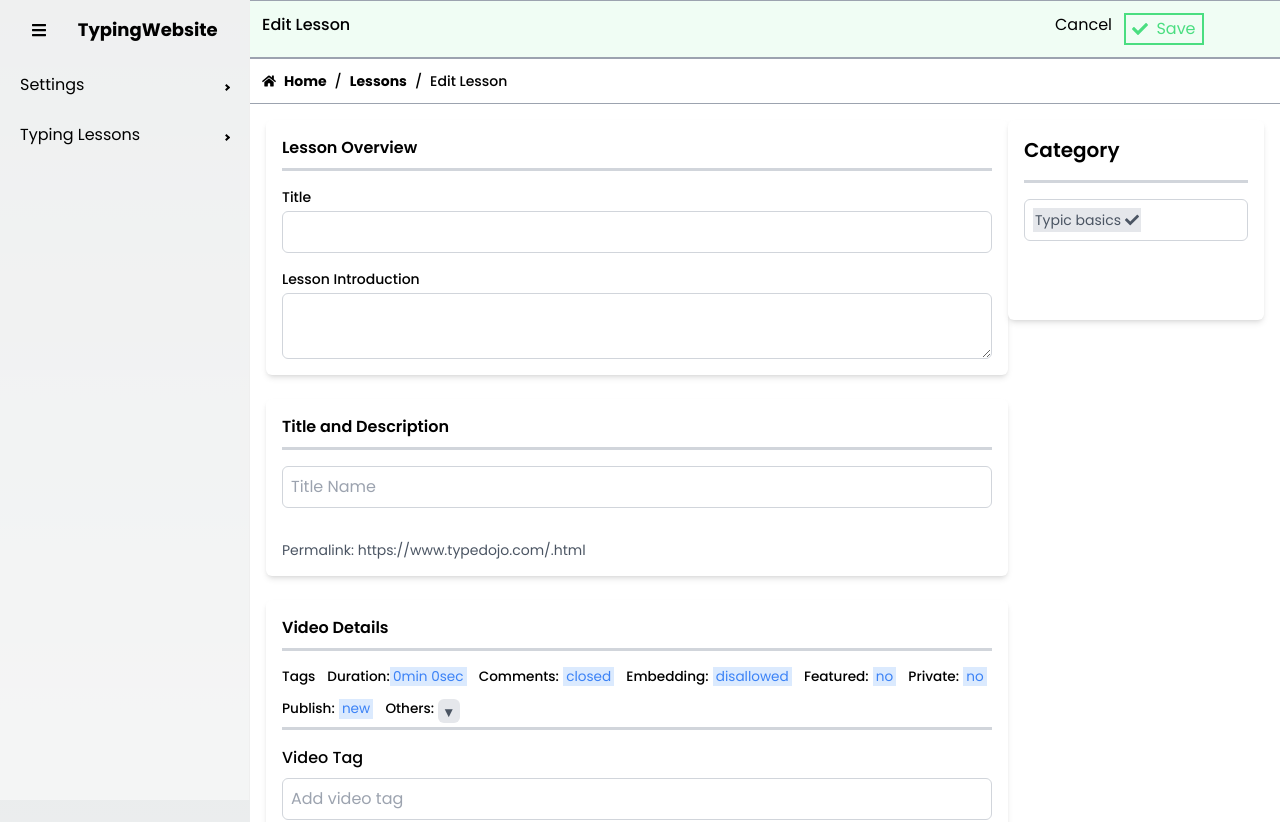
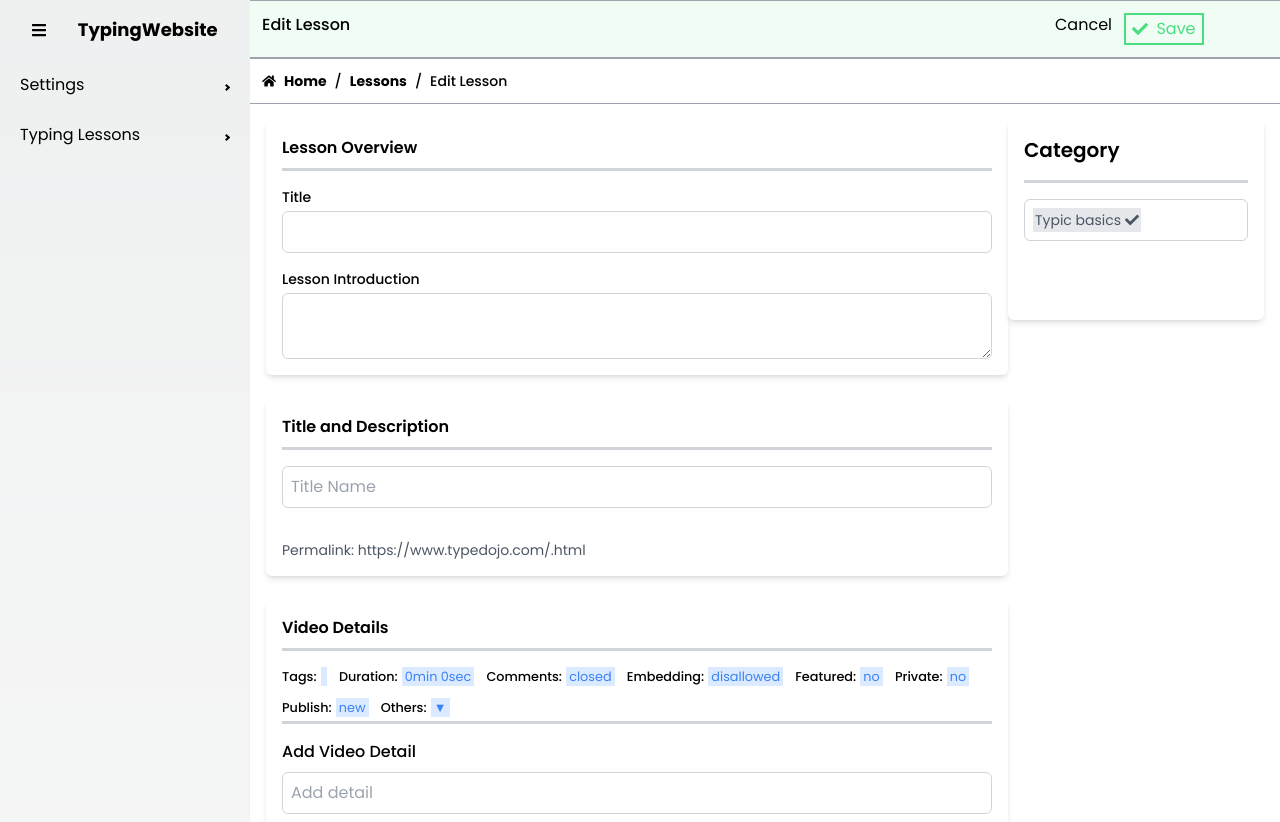
Before and after one commit to Somgupta786/typingg, a Next.js app: page /admin/dashboard/typingLesson/addLesson in a window 1280 px wide. Shown: the top 822 px of the page. Built offline with nearby package versions, Linux system fonts and the light colour scheme.

Commit message:
create add lesson section

```diff
--- a/package.json
+++ b/package.json
@@ -15,6 +15,7 @@
     "@mui/material": "^5.16.4",
     "@react-oauth/google": "^0.12.1",
     "axios": "^1.7.2",
+    "browser-image-compression": "^2.0.2",
     "dot-env": "^0.0.1",
     "js-cookie": "^3.0.5",
     "next": "14.2.5",
--- a/src/app/admin/dashboard/layout.jsx
+++ b/src/app/admin/dashboard/layout.jsx
@@ -16,10 +16,11 @@ export default function Layout({ children }) {
     router.push('/admin/dashboard/typingLesson/addLesson');
   };
 
+
   return (
     <div className="flex">
       {isSidebarOpen && (
-        <Sidebar className="h-[100vh] text-black">
+        <Sidebar className=" absolute min-h-[100vh] text-black">
           <div className="flex items-center justify-around p-4">
           <FaBars onClick={toggleSidebar} className="cursor-pointer" />
             <h1 className="text-lg font-bold">TypingWebsite</h1>
@@ -27,11 +28,11 @@ export default function Layout({ children }) {
           </div>
           <Menu className="h-[]">
             <SubMenu label="Settings">
-              <MenuItem>General Setting </MenuItem>
+              <MenuItem onClick={()=>router.push('/admin/dashboard/settings')}>General Setting </MenuItem>
               <MenuItem>Email</MenuItem>
             </SubMenu>
             <SubMenu label="Typing Lessons">
-            <MenuItem onClick={handleAddLessonClick}>
+             <MenuItem onClick={handleAddLessonClick}>
       Add Lessons
     </MenuItem>
               <MenuItem>Manage Lessons</MenuItem>
@@ -41,11 +42,11 @@ export default function Layout({ children }) {
         </Sidebar>
       )}
       {!isSidebarOpen && (
-        <div className="p-4">
+        <div className="p-4 bg-[#F9F9F9B3]">
           <FaBars onClick={toggleSidebar} className="cursor-pointer" />
         </div>
       )}
-      <div className=" w-full" >
+      <div className=" w-full " >
         {children}
       </div>
     </div>
--- a/src/app/admin/dashboard/typingLesson/addLesson/page.jsx
+++ b/src/app/admin/dashboard/typingLesson/addLesson/page.jsx
@@ -18,14 +18,37 @@ const Page = () => {
   const [loading, setLoading] = useState(false);
 
   const [details, setDetails] = useState({
+    tags : "",
     duration: "0min 0sec",
     comments: "closed",
     embedding: "disallowed",
     featured: "no",
     private: "no",
     publish: "new",
-    others: false,
+    others: "▼",
   });
+
+  const [inputValue, setInputValue] = useState("");
+  const [activeField, setActiveField] = useState("");
+
+  const handleFieldClick = (field) => {
+    setActiveField(field);
+    setInputValue(details[field]);
+  };
+
+  const handleInputChange = (e) => {
+    setInputValue(e.target.value);
+  };
+
+  const handleInputSubmit = () => {
+    if (activeField) {
+      setDetails((prevDetails) => ({
+        ...prevDetails,
+        [activeField]: inputValue,
+      }));
+      setActiveField(""); // Clear the active field after updating
+    }
+  };
 
   const handleTitleChange = (index, value) => {
     const newSections = [...sections];
@@ -58,6 +81,13 @@ const Page = () => {
     }
   };
 
+  const validateSections = () => {
+    // Check if all sections have title and description filled
+    return sections.every(
+      (section) => section.title.trim() !== "" && section.description.trim() !== ""
+    );
+  };
+
   const handleSubmit = async () => {
     const data = {
       title,
@@ -73,6 +103,12 @@ const Page = () => {
         difficulty: section.difficulty, // Include difficulty here
       })),
     };
+    if (!validateSections()) {
+        toast.error("Please fill in all section fields before submitting.");
+        return;
+      }
+
+      setLoading(true);
 
     try {
       setLoading(true);
@@ -201,61 +237,35 @@ const Page = () => {
           <div className="p-4 bg-white shadow-md rounded-md">
       <h2 className="text-md font-semibold mb-2">Video Details</h2>
       <hr className="border-b-2 border-gray-300 mb-4" />
-            <div className="flex flex-wrap gap-3 text-[0.85rem] mb-1">
-              <div className="flex">
-                <h3 className="font-medium">Tags</h3>
-              </div>
-              <div className="flex">
-                <h3 className="font-medium">Duration:</h3>
-                <div className=" bg-blue-100 px-[0.2rem] text-blue-500 h-[1.2rem]">
-                  {details.duration}
-                </div>
-              </div>
-              <div className="flex ">
-                <span className="font-medium mr-1">Comments:</span>
-                <span className=" bg-blue-100 px-[0.2rem] text-blue-500 h-[1.2rem]">
-                  {details.comments}
+      <div className="flex flex-wrap gap-3 text-[0.8rem] mb-1">
+        {Object.entries(details).map(([key, value]) => (
+          <div className="flex" key={key}>
+            <span className="font-medium mr-1">{`${key.charAt(0).toUpperCase() + key.slice(1)}:`}</span>
+            <span
+              className={`bg-blue-100 px-[0.2rem] text-blue-500 h-[1.2rem] cursor-pointer ${
+                activeField === key ? 'bg-blue-200' : ''
+              }`}
+              onClick={() => handleFieldClick(key)}
+            >
+              {value.toString()}
             </span>
           </div>
-              <div className="flex ">
-                <span className="font-medium mr-1">Embedding:</span>
-                <span className=" bg-blue-100 px-[0.2rem] text-blue-500 h-[1.2rem]">
-                  {details.embedding}
-                </span>
-              </div>
-              <div className="flex ">
-                <span className="font-medium mr-1">Featured:</span>
-                <span className=" bg-blue-100 px-[0.2rem] text-blue-500 h-[1.2rem]">
-                  {details.featured}
-                </span>
-              </div>
-              <div className="flex ">
-                <span className="font-medium mr-1">Private:</span>
-                <span className=" bg-blue-100 px-[0.2rem] text-blue-500 h-[1.2rem]">
-                  {details.private}
-                </span>
-              </div>
-              <div className="flex ">
-                <span className="font-medium mr-1">Publish:</span>
-                <span className=" bg-blue-100 px-[0.2rem] text-blue-500 h-[1.2rem]">
-                  {details.publish}
-                </span>
-              </div>
-              <div className="flex ">
-                <span className="font-medium mr-1">Others:</span>
-                <button className="bg-gray-200 p-1 h-[3vh] rounded-md text-gray-600">
-                  ▼
-                </button>
-              </div>
+        ))}
+
       </div>
 
       <hr className="border-b-2 border-gray-300 mb-4" />
       <div>
-              <h3 className="font-medium mb-2">Video Tag</h3>
+        <h3 className="font-medium mb-2">
+          {activeField ? `Edit ${activeField.charAt(0).toUpperCase() + activeField.slice(1)}` : 'Add Video Detail'}
+        </h3>
         <input
           type="text"
-                placeholder="Add video tag"
+          placeholder={`Add ${activeField || 'detail'}`}
           className="w-full p-2 border border-gray-300 rounded-md"
+          value={inputValue}
+          onChange={handleInputChange}
+          onBlur={handleInputSubmit} // Update details on input blur
         />
       </div>
     </div>
@@ -379,7 +389,7 @@ const Page = () => {
               <p className=" ">
                 <FaCode />{" "}
               </p>{" "}
-              <p>Add embed code</p>
+              <p>Add section</p>
             </button>
           </div>
         </div>
--- a/src/app/admin/login/page.jsx
+++ b/src/app/admin/login/page.jsx
@@ -41,7 +41,7 @@ const SignIn = () => {
       try {
         setLoading(true); // Start loading spinner
         const requestBody = { email, password };
-        console.log("Request Body:", requestBody);
+        // console.log("Request Body:", requestBody);
 
         const response = await fetch(
           "https://typing.varankit.tech/api/v1/auth/admin/signIn",
@@ -83,10 +83,10 @@ const SignIn = () => {
       }}
     >
       <Toaster position="top-center" reverseOrder={false} />
-      <div className="absolute top-[5vh] text-center text-3xl font-bold text-white">
+      <div className="absolute top-[5vh] text-white text-center text-3xl font-bold">
         TypingSpeedtest
       </div>
-      <div className="bg-white p-6 shadow-lg rounded-lg w-[30vw] max-h-[70vh] flex flex-col justify-center md:w-[95vw] md:h-auto">
+      <div className="bg-white p-6 shadow-lg rounded-lg w-[30vw]  max-h-[70vh] flex flex-col justify-center md:w-[95vw] md:h-auto">
         <h2 className="text-2xl font-semibold mb-6">Sign in to your account</h2>
         <form onSubmit={handleSubmit} className="space-y-4">
           <div className="flex flex-col">
```
Also changed, not shown: src/app/admin/dashboard/settings/page.jsx (+72 -4 lines), 1 other file (tests, documents, lock files or other folders). Lines whose indentation alone changed are shown as unchanged.
